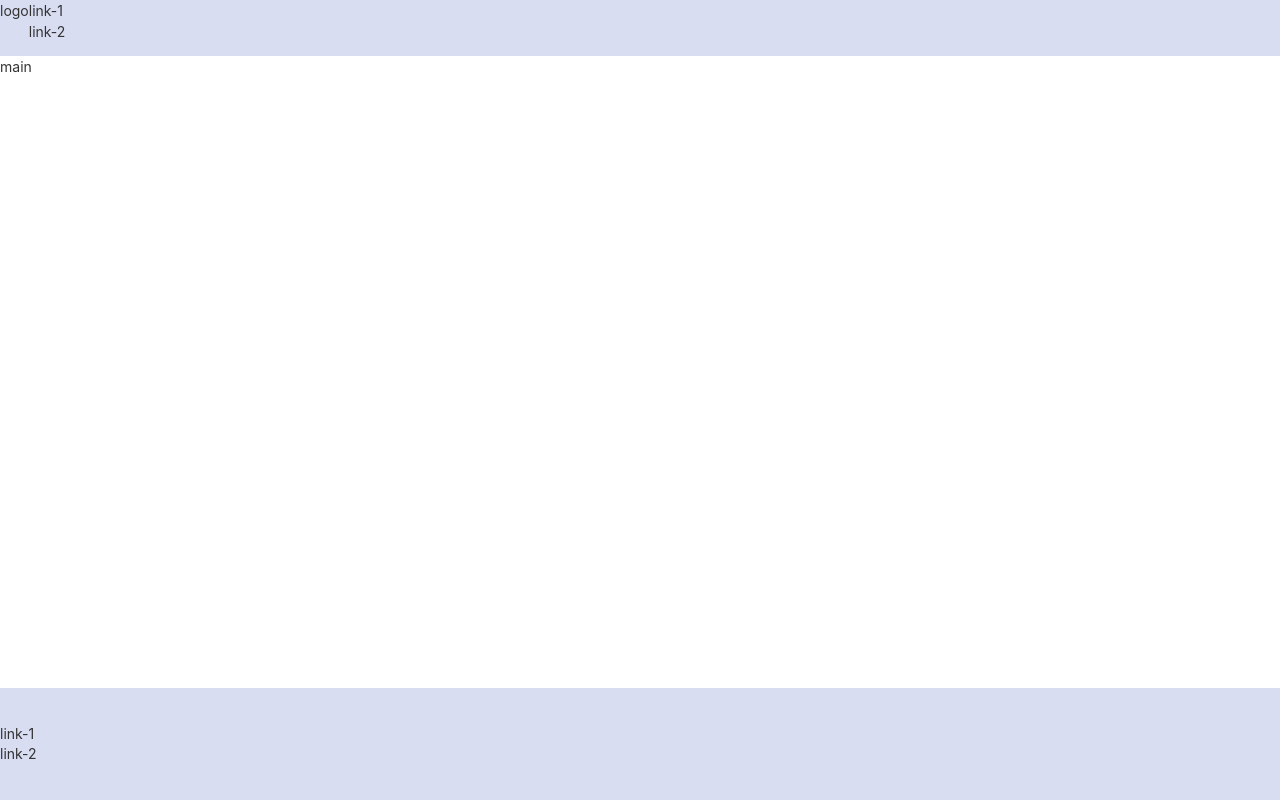
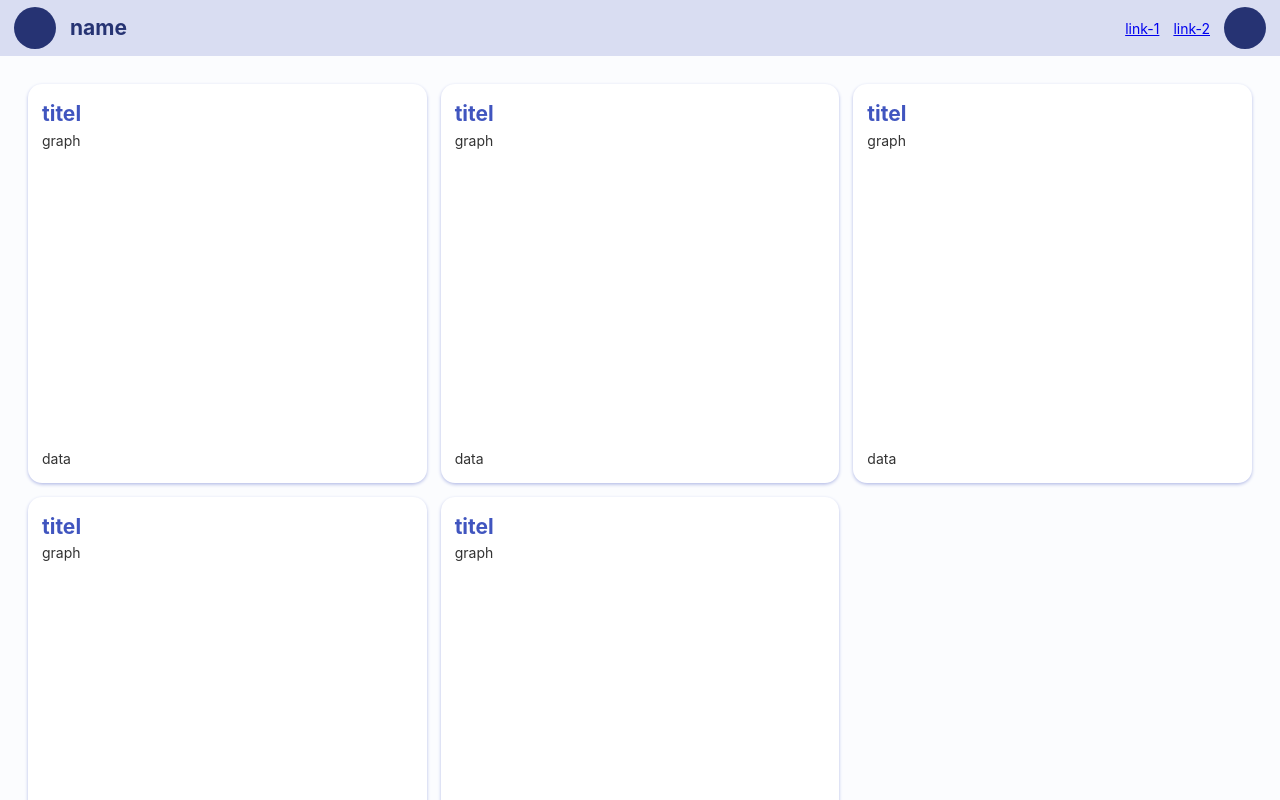
Before and after one commit to DannyGithubAcc/daden-infographics-main, an Angular app in the folder daden-inforgraphic-main-comp/: page / in a window 1280 px wide. Shown: the top 800 px of the page. Built offline with nearby package versions, Linux system fonts and the light colour scheme.

Commit message:
skeleton design header footer main dashboard cards

```diff
--- a/daden-inforgraphic-main-comp/src/app/app.component.html
+++ b/daden-inforgraphic-main-comp/src/app/app.component.html
@@ -10,25 +10,68 @@
 
 <body>
     <header>
-    <div class="wrapper header-content">
-      <div class="logo">logo</div>
+        <div class="wrapper">
+            <div class="header-content">
+                <div class="brand">
+                    <div class="brand-img"></div>
+                    <div class="brand-name">name</div>
+                </div>
                 <div class="utils">
                     <div class="nav">
-          <div class="link">link-1</div>
-          <div class="link">link-2</div>
+                        <ul>
+                            <li class="link"><a href="#">link-1</a></li>
+                            <li class="link"><a href="#">link-2</a></li>
+                            <li class="link"><a href="#">
+                                <div class="user-img"></div></a></li>
+                        </ul>
+                    </div>
                 </div>
             </div>
         </div>
     </header>
-  <main>main</main>
+    <main>
+        <div class="wrapper">
+            <div class="dashboard">
+                <div class="card">
+                    <div class="card--title">titel</div>
+                    <div class="graph">graph</div>
+                    <div class="card--graph-data">data</div>
+                </div>
+                <div class="card">
+                    <div class="card--title">titel</div>
+                    <div class="graph">graph</div>
+                    <div class="card--graph-data">data</div>
+                </div>
+                <div class="card">
+                    <div class="card--title">titel</div>
+                    <div class="graph">graph</div>
+                    <div class="card--graph-data">data</div>
+                </div>
+                <div class="card">
+                    <div class="card--title">titel</div>
+                    <div class="graph">graph</div>
+                    <div class="card--graph-data">data</div>
+                </div>
+                <div class="card">
+                    <div class="card--title">titel</div>
+                    <div class="graph">graph</div>
+                    <div class="card--graph-data">data</div>
+                </div>
+            </div>
+        </div>
+    </main>
     <footer>
         <div class="wrapper">
+            <div class="footer-content">
                 <div class="nav">
-        <div class="link">link-1</div>
-        <div class="link">link-2</div>
+                    <ul>
+                        <li class="link"><a href="#">link-1</a></li>
+                        <li class="link"><a href="#">link-2</a></li>
+                    </ul>
                 </div>
-      <div class="copyright"></div>
-      <div class="socials"></div>
+                <div class="copyright">copyright</div>
+                <div class="source">source</div>
+            </div>
         </div>
     </footer>
 </body>
--- a/daden-inforgraphic-main-comp/src/reset.css
+++ b/daden-inforgraphic-main-comp/src/reset.css
@@ -47,292 +47,3 @@ table {
 	border-collapse: collapse;
 	border-spacing: 0;
 }
-
-
-/* You can add global styles to this file, and also import other style files */
-/* You can add global styles to this file, and also import other style files */
-
-h1,
-h2,
-h3,
-h4,
-h5,
-h6 {
-  margin: 8px 0;
-}
-
-p {
-  margin: 0;
-}
-
-.spacer {
-  flex: 1;
-}
-
-.toolbar {
-  position: absolute;
-  top: 0;
-  left: 0;
-  right: 0;
-  height: 60px;
-  display: flex;
-  align-items: center;
-  background-color: var(--primary-50);
-  color: white;
-  font-weight: 600;
-}
-
-.toolbar img {
-  margin: 0 16px;
-}
-
-.toolbar #twitter-logo {
-  height: 40px;
-  margin: 0 8px;
-}
-
-.toolbar #youtube-logo {
-  height: 40px;
-  margin: 0 16px;
-}
-
-.toolbar #twitter-logo:hover,
-.toolbar #youtube-logo:hover {
-  opacity: 0.8;
-}
-
-.content {
-  display: flex;
-  margin: 82px auto 32px;
-  padding: 0 16px;
-  max-width: 960px;
-  flex-direction: column;
-  align-items: center;
-}
-
-svg.material-icons {
-  height: 24px;
-  width: auto;
-}
-
-svg.material-icons:not(:last-child) {
-  margin-right: 8px;
-}
-
-.card svg.material-icons path {
-  fill: var(--primary-50);
-}
-
-.card-container {
-  display: flex;
-  flex-wrap: wrap;
-  justify-content: center;
-  margin-top: 16px;
-}
-
-.card {
-  all: unset;
-  box-sizing: content-box;
-  border-radius: var(--border-radius);
-  border: 1px solid var(--primary-90);
-  background-color: var(--primary-95);
-  height: 40px;
-  width: 200px;
-  margin: 0 8px 16px;
-  padding: 16px;
-  display: flex;
-  flex-direction: row;
-  justify-content: center;
-  align-items: center;
-  transition: all 0.2s ease-in-out;
-  line-height: 24px;
-}
-
-.card-container .card:not(:last-child) {
-  margin-right: 0;
-}
-
-.card.card-small {
-  height: 16px;
-  width: 168px;
-}
-
-.card-container .card:not(.highlight-card) {
-  cursor: pointer;
-}
-
-.card-container .card:not(.highlight-card):hover {
-  transform: translateY(-3px);
-  box-shadow: 0 4px 17px rgba(0, 0, 0, 0.35);
-}
-
-.card-container .card:not(.highlight-card):hover .material-icons path {
-  fill: rgb(105, 103, 103);
-}
-
-.card.highlight-card {
-  background-color: #1976d2;
-  color: white;
-  font-weight: 600;
-  border: none;
-  width: auto;
-  min-width: 30%;
-  position: relative;
-}
-
-.card.card.highlight-card span {
-  margin-left: 60px;
-}
-
-svg#rocket {
-  width: 80px;
-  position: absolute;
-  left: -10px;
-  top: -24px;
-}
-
-svg#rocket-smoke {
-  height: calc(100vh - 95px);
-  position: absolute;
-  top: 10px;
-  right: 180px;
-  z-index: -10;
-}
-
-a,
-a:visited,
-a:hover {
-  color: #1976d2;
-  text-decoration: none;
-}
-
-a:hover {
-  color: #125699;
-}
-
-.terminal {
-  position: relative;
-  width: 80%;
-  max-width: 600px;
-  border-radius: 6px;
-  padding-top: 45px;
-  margin-top: 8px;
-  overflow: hidden;
-  background-color: rgb(15, 15, 16);
-}
-
-.terminal::before {
-  content: "\2022 \2022 \2022";
-  position: absolute;
-  top: 0;
-  left: 0;
-  height: 4px;
-  background: rgb(58, 58, 58);
-  color: #c2c3c4;
-  width: 100%;
-  font-size: 2rem;
-  line-height: 0;
-  padding: 14px 0;
-  text-indent: 4px;
-}
-
-.terminal pre {
-  font-family: SFMono-Regular,Consolas,Liberation Mono,Menlo,monospace;
-  color: white;
-  padding: 0 1rem 1rem;
-  margin: 0;
-}
-
-.circle-link {
-  height: 40px;
-  width: 40px;
-  border-radius: 40px;
-  margin: 8px;
-  background-color: white;
-  border: 1px solid #eeeeee;
-  display: flex;
-  justify-content: center;
-  align-items: center;
-  cursor: pointer;
-  box-shadow: 0 1px 3px rgba(0, 0, 0, 0.12), 0 1px 2px rgba(0, 0, 0, 0.24);
-  transition: 1s ease-out;
-}
-
-.circle-link:hover {
-  transform: translateY(-0.25rem);
-  box-shadow: 0px 3px 15px rgba(0, 0, 0, 0.2);
-}
-
-footer {
-  margin-top: 8px;
-  display: flex;
-  align-items: center;
-  line-height: 20px;
-}
-
-footer a {
-  display: flex;
-  align-items: center;
-}
-
-.github-star-badge {
-  color: #24292e;
-  display: flex;
-  align-items: center;
-  font-size: 12px;
-  padding: 3px 10px;
-  border: 1px solid rgba(27,31,35,.2);
-  border-radius: 3px;
-  background-image: linear-gradient(-180deg,#fafbfc,#eff3f6 90%);
-  margin-left: 4px;
-  font-weight: 600;
-}
-
-.github-star-badge:hover {
-  background-image: linear-gradient(-180deg,#f0f3f6,#e6ebf1 90%);
-  border-color: rgba(27,31,35,.35);
-  background-position: -.5em;
-}
-
-.github-star-badge .material-icons {
-  height: 16px;
-  width: 16px;
-  margin-right: 4px;
-}
-
-svg#clouds {
-  position: fixed;
-  bottom: -160px;
-  left: -230px;
-  z-index: -10;
-  width: 1920px;
-}
-
-/* Responsive Styles */
-@media screen and (max-width: 767px) {
-  .card-container > *:not(.circle-link) ,
-  .terminal {
-    width: 100%;
-  }
-
-  .card:not(.highlight-card) {
-    height: 16px;
-    margin: 8px 0;
-  }
-
-  .card.highlight-card span {
-    margin-left: 72px;
-  }
-
-  svg#rocket-smoke {
-    right: 120px;
-    transform: rotate(-5deg);
-  }
-}
-
-@media screen and (max-width: 575px) {
-  svg#rocket-smoke {
-    display: none;
-    visibility: hidden;
-  }
-}
--- a/daden-inforgraphic-main-comp/src/styles.css
+++ b/daden-inforgraphic-main-comp/src/styles.css
@@ -12,6 +12,7 @@
 	--primary-80:hsl(230, 50%, 80%);
 	--primary-90:hsl(230, 50%, 90%);
 	--primary-95:hsl(230, 50%, 95%);
+	--primary-99:hsl(230, 50%, 99%);
 
 	--margin-xl:2em;
 	--margin-l:1.5em;
@@ -72,20 +73,85 @@ header{
 	background-color:var(--primary-90);
 }
 
+.header-content{
+	display: flex;
+	flex-direction: row;
+	height:100%;
+	justify-content: space-between;
+	align-items: center;
+
+}
+
+.brand,
+.nav ul{
+	display: flex;
+	flex-direction: row;
+	align-items: center;
+	gap:1em;
+}
+
+.brand-img,
+.user-img{
+	height:3em;
+	width:3em;
+	background-color: var(--primary-30);
+	border-radius:50%;
+}
+
+.brand-name{
+	font-size:1.5em;
+	font-weight:700;
+	color:var(--primary-30);
+}
+
+.wrapper{
+	height:100%;
+	max-width:100em;
+	margin: 0 auto;
+	padding-inline:1em;
+}
+
 footer{
-	height:8em;
-	background-color:var(--primary-90)
+	padding-block:2em;
+	background-color:var(--primary-90);
+	font-size:0.8em;
+}
+
+.footer-content{
+	display:flex;
+	flex-direction:column;
+	align-items: center;
+	gap:1em;
 }
 
 main{
 	flex-grow: 1;
+	padding: 2em 1em;
+	background-color:var(--primary-99);
 }
 
-.wrapper{
-	max-width:1200px;
+.dashboard{
+	display:grid;
+	grid-template-columns: repeat(3,1fr);
+	gap:1em;
 }
 
-.header-content{
+.card{
+	background-color:white;
+	aspect-ratio:1 / 1;
+	padding:1em;
+	box-shadow: 0em 0.1em 0.25em var(--primary-80);
+	border-radius:1em;
 	display: flex;
-	flex-direction: row;
+	flex-direction: column;
 }
+
+.card--title{
+	font-weight:700;
+	font-size:1.5em;
+	color: var(--primary-50);
+}
+
+.graph{
+	flex-grow:1;
+}
```
Lines whose indentation alone changed are shown as unchanged.
